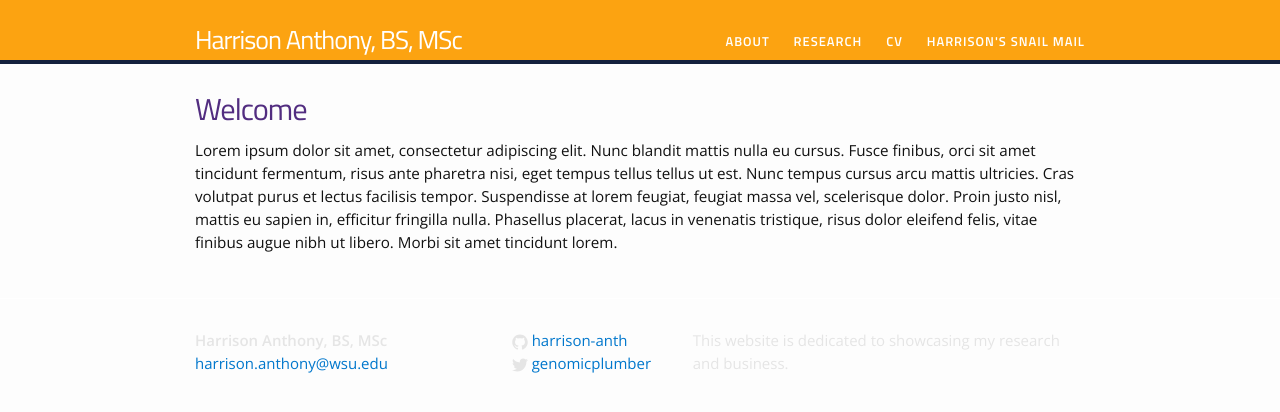
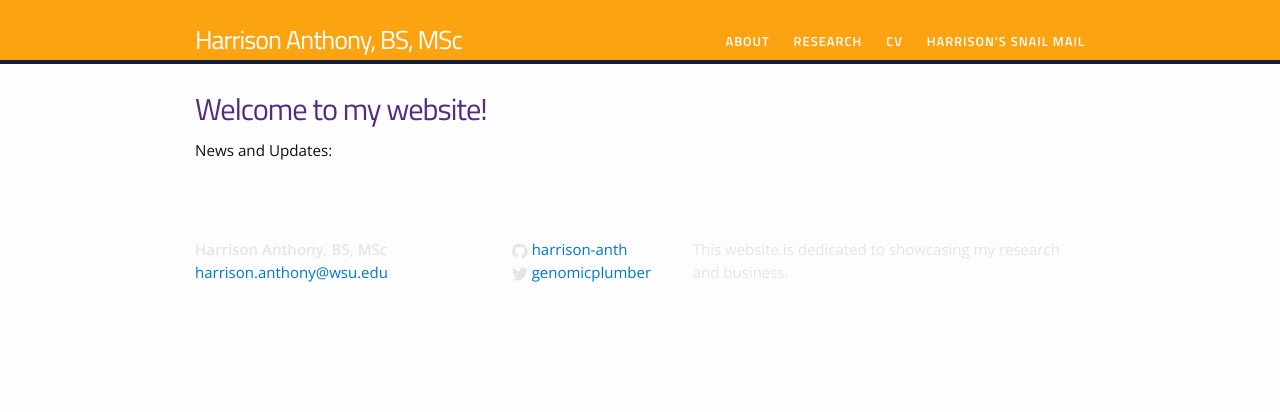
Before and after one commit to harrison-anth/harrison-anth.github.io, a Jekyll site: the page built from index.html, in a window 1280 px wide. Shown: the top 412 px of the page. Built offline with Jekyll 4.4.1, drawn with Linux system fonts in a browser that asks for light colours.

Commit message:
adding new info

```diff
--- a/index.html
+++ b/index.html
@@ -6,8 +6,15 @@
 
 <div class="home">
 
-<h1>Welcome</h1>
+<h1>Welcome to my website!</h1>
 
-<p>Lorem ipsum dolor sit amet, consectetur adipiscing elit. Nunc blandit mattis nulla eu cursus. Fusce finibus, orci sit amet tincidunt fermentum, risus ante pharetra nisi, eget tempus tellus tellus ut est. Nunc tempus cursus arcu mattis ultricies. Cras volutpat purus et lectus facilisis tempor. Suspendisse at lorem feugiat, feugiat massa vel, scelerisque dolor. Proin justo nisl, mattis eu sapien in, efficitur fringilla nulla. Phasellus placerat, lacus in venenatis tristique, risus dolor eleifend felis, vitae finibus augue nibh ut libero. Morbi sit amet tincidunt lorem.</p>
+
+
+<p>News and Updates:
+
+
+
+
+</p>
 
 </div>
```
